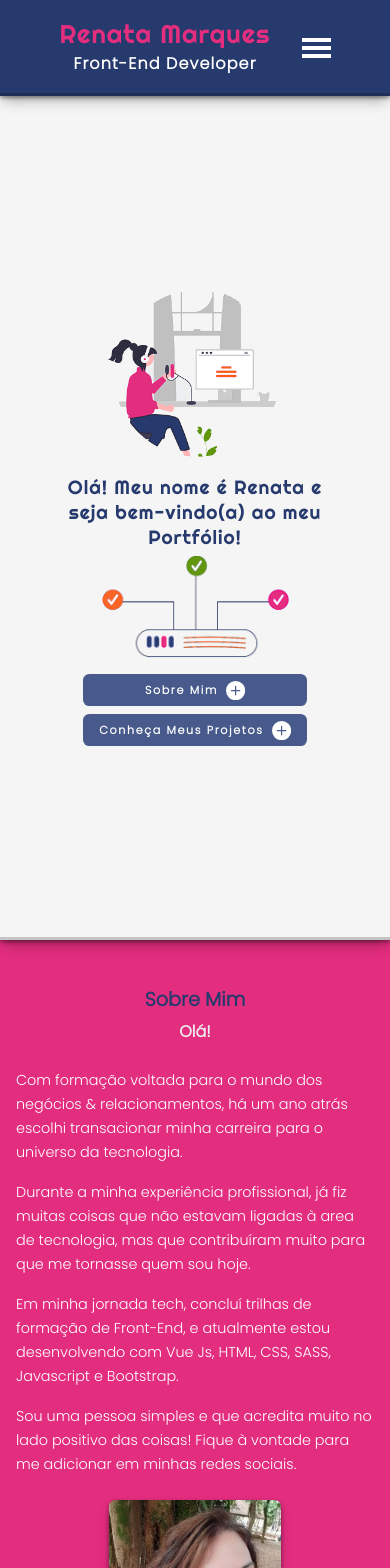
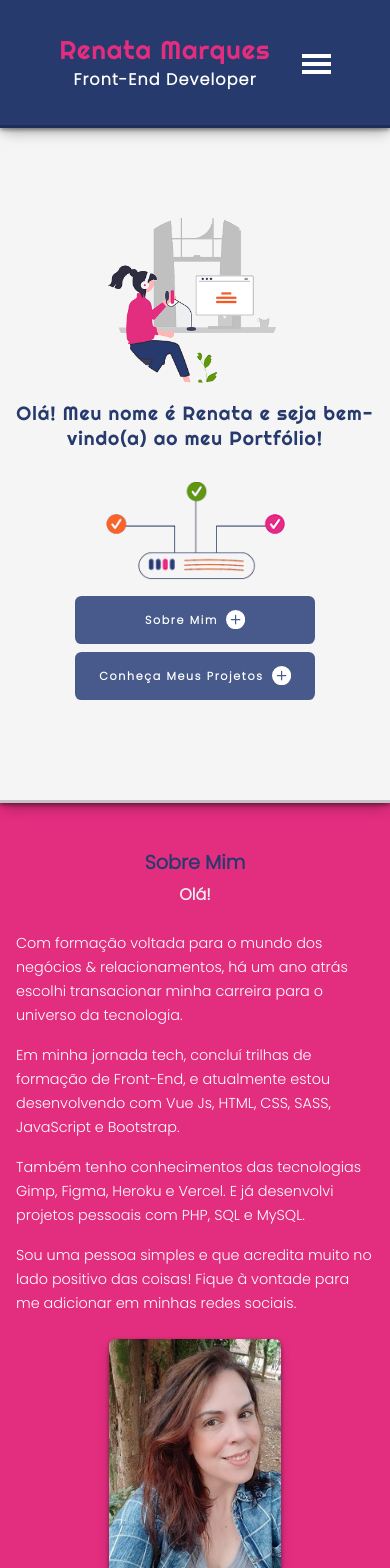
Before and after one commit to renatamoss/renatamoss_page, a Vue app: page / in a window 390 px wide. Shown: the top 1568 px of the page. Built offline with nearby package versions, Linux system fonts and the light colour scheme.

Commit message:
improving code readability

```diff
--- a/src/components/objects/BannerHome/BannerHome.vue
+++ b/src/components/objects/BannerHome/BannerHome.vue
@@ -37,7 +37,7 @@ export default {
   height: 100px;
   letter-spacing: 0.06rem;
   line-height: 2rem;
-  width: 360px;
+  max-width: 360px;
 }
 
 @media (max-width: 992px) {
@@ -50,7 +50,7 @@ export default {
   .banner__text {
     font-size: 1.2rem;
     line-height: 1.3;
-    max-width: 300px;
+    /* max-width: 300px; */
   }
 }
 </style>
--- a/src/components/shared/Button/Button.vue
+++ b/src/components/shared/Button/Button.vue
@@ -54,7 +54,7 @@ export default {
 .button__item--github,
 .button__item--preview {
   padding-left: 0.5rem;
-    width: 7rem;
+  width: 7rem;
 }
 
 .button__item--projects,
@@ -75,6 +75,8 @@ export default {
 
 .button__item--back {
   background-color: var(--button-bg-color-3);
+
+
   height: 3rem;
   margin: 0;
   width: 3rem;
@@ -113,11 +115,11 @@ export default {
     font-size: 0.7rem;
   }
 
-  .button__item--aboutme,
+  /* .button__item--aboutme,
   .button__item--projects {
     height: 2rem;
     width: 14rem;
-  }
+  } */
 
   .button__item--allprojects {
     width: 6rem;
@@ -126,6 +128,5 @@ export default {
   .button__item--projects {
     margin-top: 0.5rem;
   }
-
 }
 </style>
--- a/src/components/shared/Images/Images.vue
+++ b/src/components/shared/Images/Images.vue
@@ -59,8 +59,9 @@ export default {
   }
 
   .image__default--banner-page {
-    box-shadow: rgba(60, 64, 67, 0.3) 0px 1px 2px 0px,
-      rgba(60, 64, 67, 0.15) 0px 2px 6px 2px;
+    box-shadow: rgba(0, 0, 0, 0.4) 0px 2px 4px,
+      rgba(0, 0, 0, 0.3) 0px 7px 13px -3px,
+      rgba(0, 0, 0, 0.2) 0px -3px 0px inset;
     width: 100%;
   }
 }
@@ -80,7 +81,6 @@ export default {
     margin: 1rem 0 4rem 0;
     max-width: 80%;
   }
-
 }
 
 @media (max-width: 576px) {
--- a/src/pages/AboutMe/AboutMe.vue
+++ b/src/pages/AboutMe/AboutMe.vue
@@ -9,14 +9,13 @@
           tecnologia.
         </p>
         <p>
-          Durante a minha experiência profissional, já fiz muitas coisas que não
-          estavam ligadas à area de tecnologia, mas que contribuíram muito para
-          que me tornasse quem sou hoje.
+          Em minha jornada tech, concluí trilhas de formação de Front-End, e
+          atualmente estou desenvolvendo com Vue Js, HTML, CSS, SASS, JavaScript
+          e Bootstrap.
         </p>
         <p>
-          Em minha jornada tech, concluí trilhas de formação de Front-End, e
-          atualmente estou desenvolvendo com Vue Js, HTML, CSS, SASS, Javascript
-          e Bootstrap.
+          Também tenho conhecimentos das tecnologias Gimp, Figma, Heroku e
+          Vercel. E já desenvolvi projetos pessoais com PHP, SQL e MySQL.
         </p>
         <p>
           Sou uma pessoa simples e que acredita muito no lado positivo das
--- a/src/pages/Home/Home.vue
+++ b/src/pages/Home/Home.vue
@@ -67,7 +67,7 @@ export default {
 
     height: 100%;
     margin: auto;
-    padding: 4rem 0;
+    padding: 2rem 0;
     width: 60%;
 
     .home__box {
@@ -90,6 +90,7 @@ export default {
 @media (max-width: 992px) {
   .home {
     padding: 0;
+    height: 80vh;
 
     .home__container {
       border-radius: 0;
@@ -98,9 +99,15 @@ export default {
       width: 100%;
 
       .home__box {
-        padding: 1rem 0.5rem 0 0.5rem;
+        padding: 1rem;
       }
     }
   }
 }
+
+@media screen and (max-height: 700px) {
+  .home {
+    height: 100%;
+  }
+}
 </style>
--- a/src/templates/section/AppHeader.vue
+++ b/src/templates/section/AppHeader.vue
@@ -60,7 +60,6 @@ export default {
 
 @media (max-width: 992px) {
   .header {
-    height: 6rem;
     position: relative;
 
     &__container {
```
